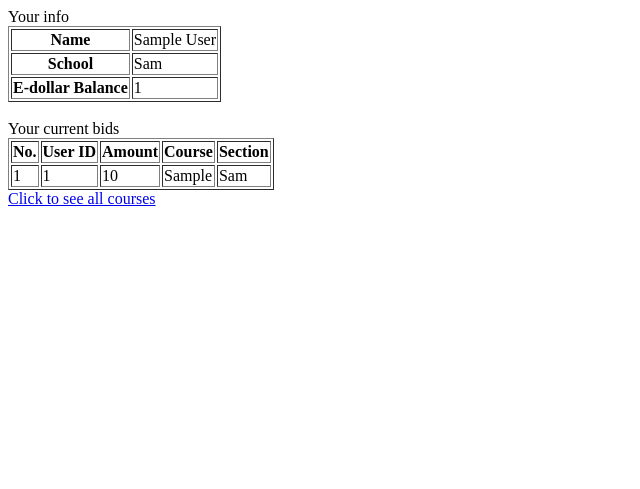
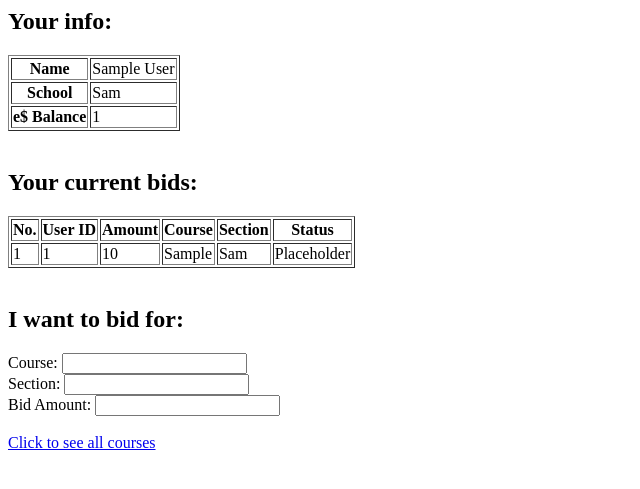
Before and after one commit to sebastianhkx/SPM-2019-Y2S1, a PHP site: page /bidding.php in a window 1280 px wide. Shown: the top 489 px of the page, without its empty margins (0-640 px from the left). Run offline with PHP 8.4, Linux system fonts and the light colour scheme; the visitor is signed in with stand-in values (Sample User, id 1); tables that the repository leaves empty hold one stand-in row (values such as "Sample post").

Commit message:
Added entry fields for bidding
Current bid status is placeholder for now.

```diff
--- a/app/bidding.php
+++ b/app/bidding.php
@@ -1,7 +1,7 @@
 <?php
 require_once 'include/common.php';
 
-echo "Your info<br>";
+echo "<h2>Your info:</h2>";
 
 $userid = $_SESSION['userid'];
 
@@ -19,14 +19,14 @@ echo "<table border=1>
     $result->school
     </td></tr>
 
-    <tr><th>E-dollar Balance</th>
+    <tr><th>e$ Balance</th>
     <td>
     $result->edollar
     </td></tr>
 
     </table><br>";
 
-echo "Your current bids<br>";
+echo "<h2>Your current bids:</h2>";
 
 $bid_dao = new BidDAO();
 $bids = $bid_dao->retrieveByUser($userid);
@@ -38,6 +38,7 @@ echo "<table border='1'>
         <th>Amount</th>
         <th>Course</th>
         <th>Section</th>
+        <th>Status</th>
     </tr>";
 
 for ($i = 1; $i <= count($bids); $i++) {
@@ -49,11 +50,28 @@ for ($i = 1; $i <= count($bids); $i++) {
         <td>$bid->amount</td>
         <td>$bid->code</td>
         <td>$bid->section</td>
+        <td>Placeholder</td>
     </tr>";
 }
 
 echo "</table>";
 
+?>
 
-echo "<a href='DisplayCourses.php' target='_blank' >Click to see all courses</a>";
-?>
+<html>
+<body>
+
+<br>
+
+<h2>I want to bid for:</h2>
+<form action="process_bids.php" method="POST">
+Course: <input type="text" name="Course"> <br>
+Section: <input type="text" name="Section"> <br>
+Bid Amount: <input type="text" name="Bid Amount"> <br>
+
+<br>
+
+    <a href='DisplayCourses.php' target='_blank' >Click to see all courses</a>
+
+</body>
+</html>
```
